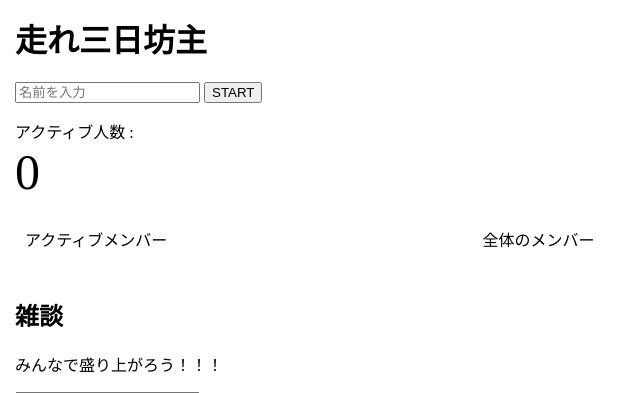
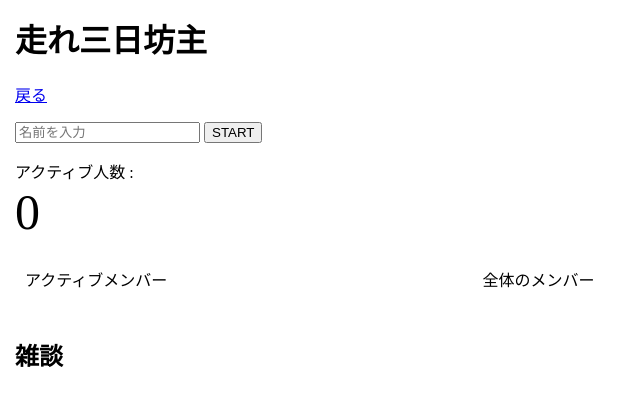
Before and after one commit to enpitut2022/MusclePowerAki, a Flask app: page /detail/1 in a window 1280 px wide. Shown: the top 393 px of the page, without its empty margins (0-641 px from the left). Run offline with Flask 2, Linux system fonts and the light colour scheme; data that the repository does not hold is empty.

Commit message:
戻るボタンで目次に戻れるようになりました。

```diff
--- a/app.py
+++ b/app.py
@@ -123,8 +123,6 @@ def addcomment():
     db.session.commit()
     return redirect(url_for("detail", id =teamid))
 
-
-
 ## おまじない
 if __name__ == "__main__":
     app.run()
--- a/templates/detail.html
+++ b/templates/detail.html
@@ -8,6 +8,7 @@
     <h1>走れ三日坊主</h1>
     <h2>{{td.name}}</h2>
     <p>{{td.description}}</p>
+    <p><a href="/">戻る</a></p>
     <form action="/workstart" method="post">
       <input type="text" name="name" placeholder="名前を入力" required>
       <input type ="hidden" name="teamid" value={{td.id}}>
```
